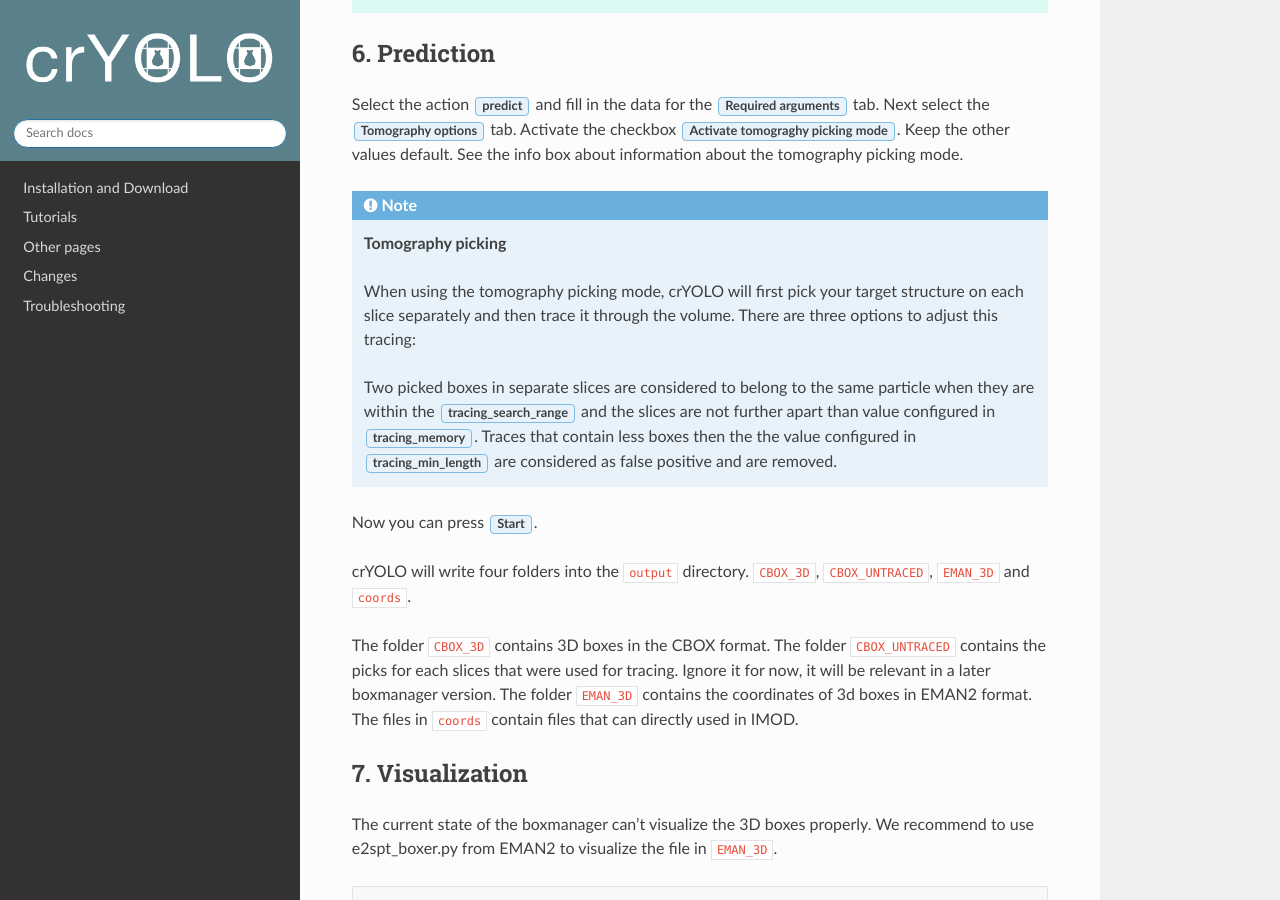
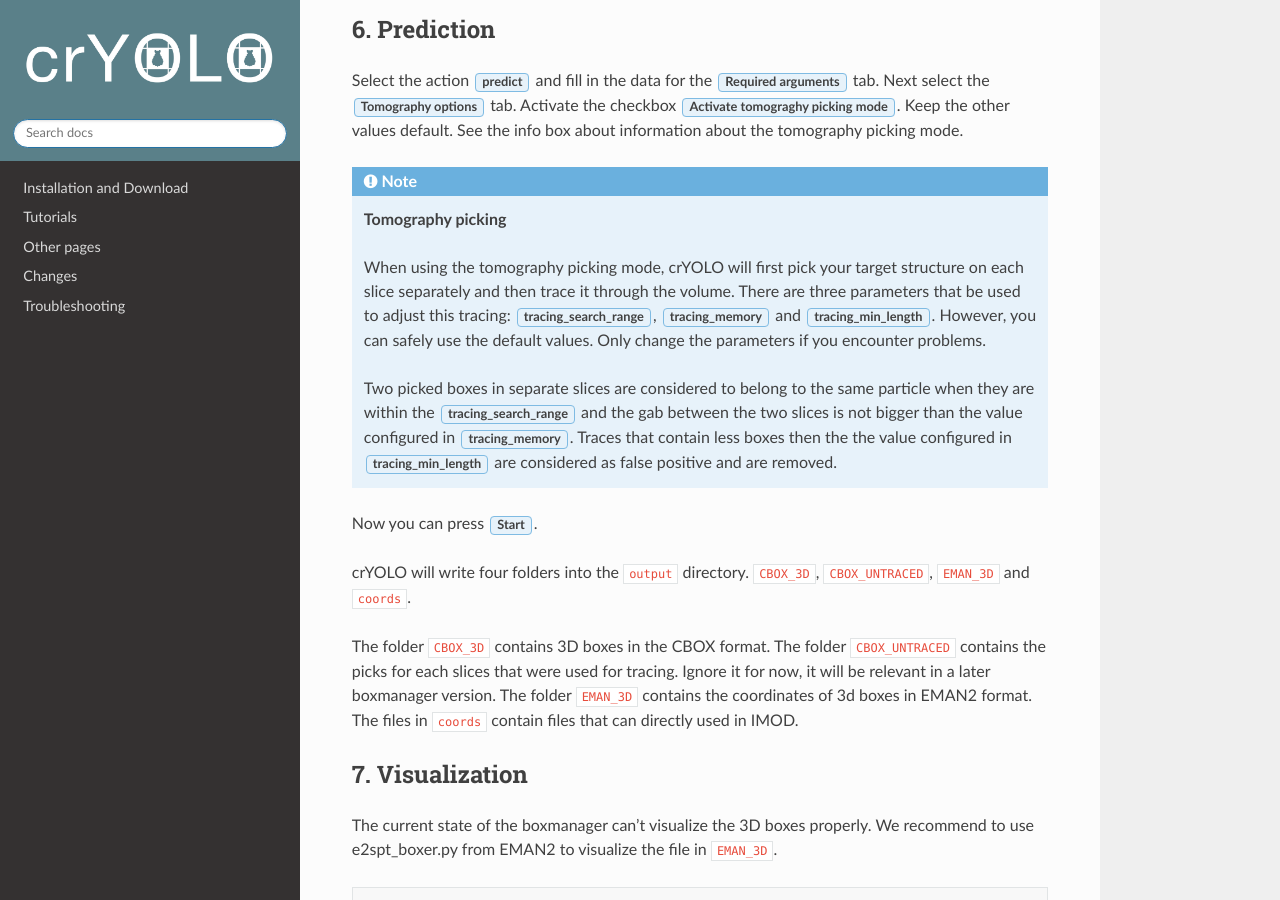
Before and after one commit to MPI-Dortmund/cryolo, a Sphinx documentation site: the page built from source/tutorials/tut05_tomo.rst, in a window 1280 px wide and 900 px high, scrolled down 5097 px. Built offline with Sphinx 7.4.7 and the Read the Docs theme 2.0.0, drawn with Linux system fonts in a browser that asks for light colours; some of the changed text lies outside the part shown.

Commit message:
update tutorial, start with tutorial for filament picking

```diff
--- a/source/tutorials/tut05_tomo.rst
+++ b/source/tutorials/tut05_tomo.rst
@@ -98,10 +97,12 @@ Keep the other values default. See the info box about information about the tomo
     **Tomography picking**
 
     When using the tomography picking mode, crYOLO will first pick your target structure on each slice
-    separately and then trace it through the volume. There are three options to adjust this tracing:
+    separately and then trace it through the volume. There are three parameters that be used to adjust
+    this tracing: :guilabel:`tracing_search_range`, :guilabel:`tracing_memory` and :guilabel:`tracing_min_length`.
+    However, you can safely use the default values. Only change the parameters if you encounter problems.
 
     Two picked boxes in separate slices are considered to belong to the same particle when they are
-    within the :guilabel:`tracing_search_range` and the slices are not further apart than value configured
+    within the :guilabel:`tracing_search_range` and the gab between the two slices is not bigger than the value configured
     in :guilabel:`tracing_memory`. Traces that contain less boxes then the the value configured in
     :guilabel:`tracing_min_length` are considered as false positive and are removed.
 
```
Also changed, not shown: other parts of source/tutorials/tut05_tomo.rst (+1 -2 lines).
